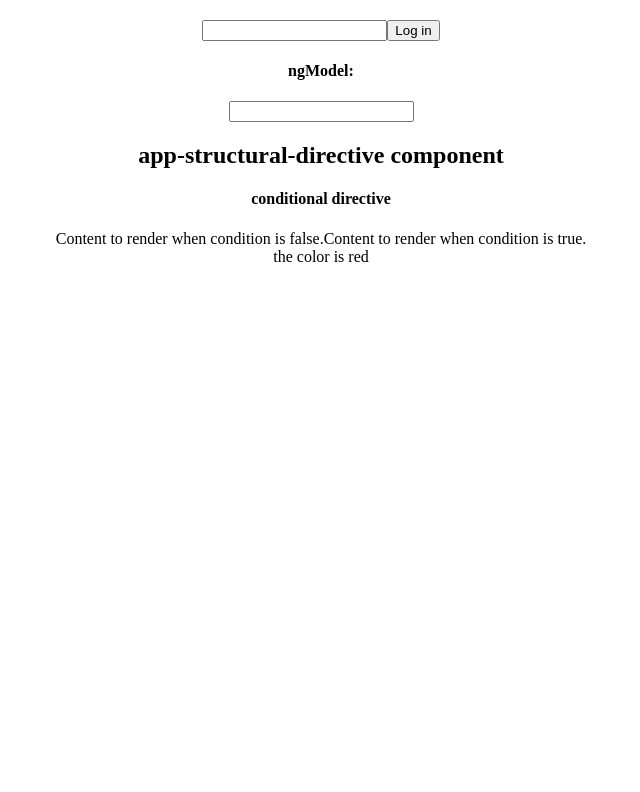
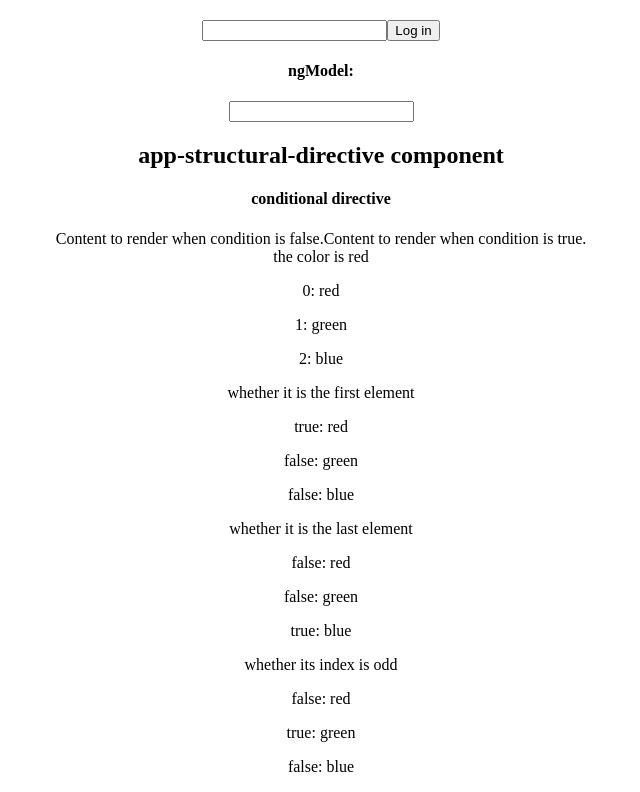
Before and after one commit to HaopengSun/angular-tutorial, an Angular app: page / in a window 1280 px wide. Shown: the part 344-1136 px from the top of the page, without its empty margins (319-959 px from the left). Before the commit the page ends 800 px from the top, so only its background shows below. Built offline with nearby package versions, Linux system fonts and the light colour scheme.

Commit message:
ng for loop and index added

```diff
--- a/src/app/components/structural-directive/structural-directive.component.html
+++ b/src/app/components/structural-directive/structural-directive.component.html
@@ -15,3 +15,22 @@
   <div *ngSwitchCase="'blue'">the color is blue</div>
   <div *ngSwitchCase="'gree'">the color is green</div>
 </div>
+
+<div *ngFor = "let color of colors; index as i">
+  <p>{{i}}: {{ color }}</p>
+</div>
+
+<p>whether it is the first element</p>
+<div *ngFor = "let color of colors; first as f">
+  <p>{{f}}: {{ color }}</p>
+</div>
+
+<p>whether it is the last element</p>
+<div *ngFor = "let color of colors; last as l">
+  <p>{{l}}: {{ color }}</p>
+</div>
+
+<p>whether its index is odd</p>
+<div *ngFor = "let color of colors; odd as o">
+  <p>{{o}}: {{ color }}</p>
+</div>
--- a/src/app/components/structural-directive/structural-directive.component.ts
+++ b/src/app/components/structural-directive/structural-directive.component.ts
@@ -13,6 +13,8 @@ export class StructuralDirectiveComponent implements OnInit {
 
   public color: string = "red"
 
+  public colors: string[] = ['red', 'green', 'blue']
+
   constructor() { }
 
   ngOnInit(): void {
```
